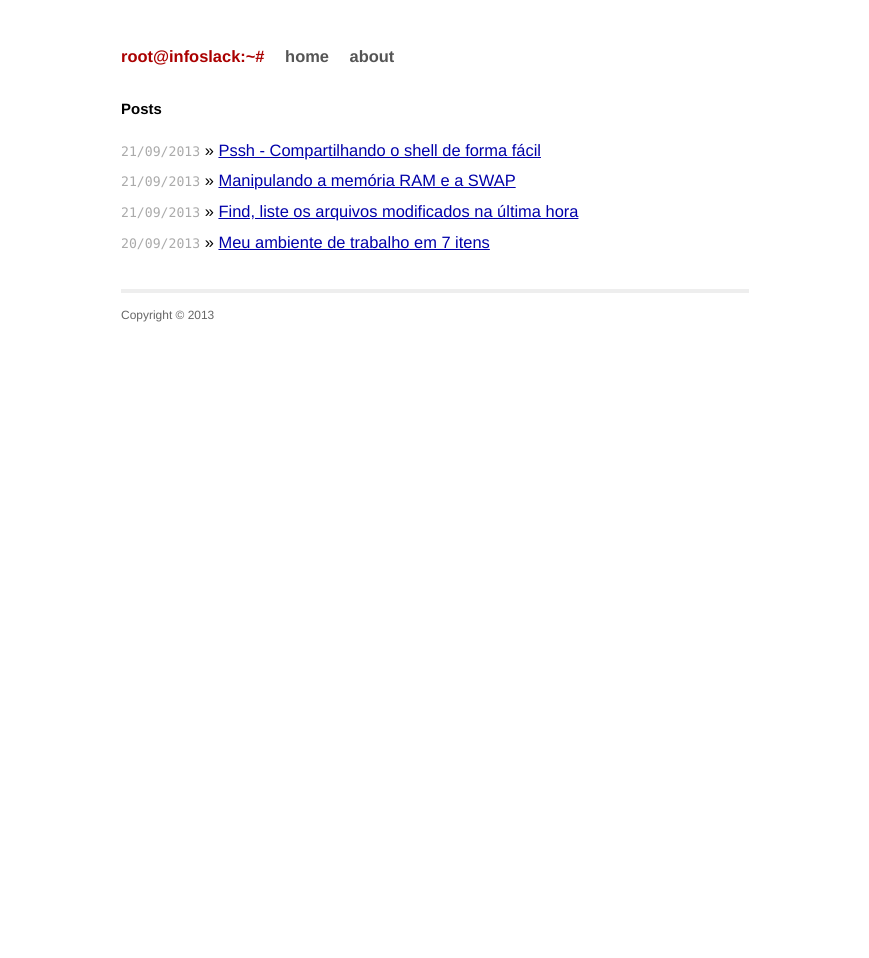
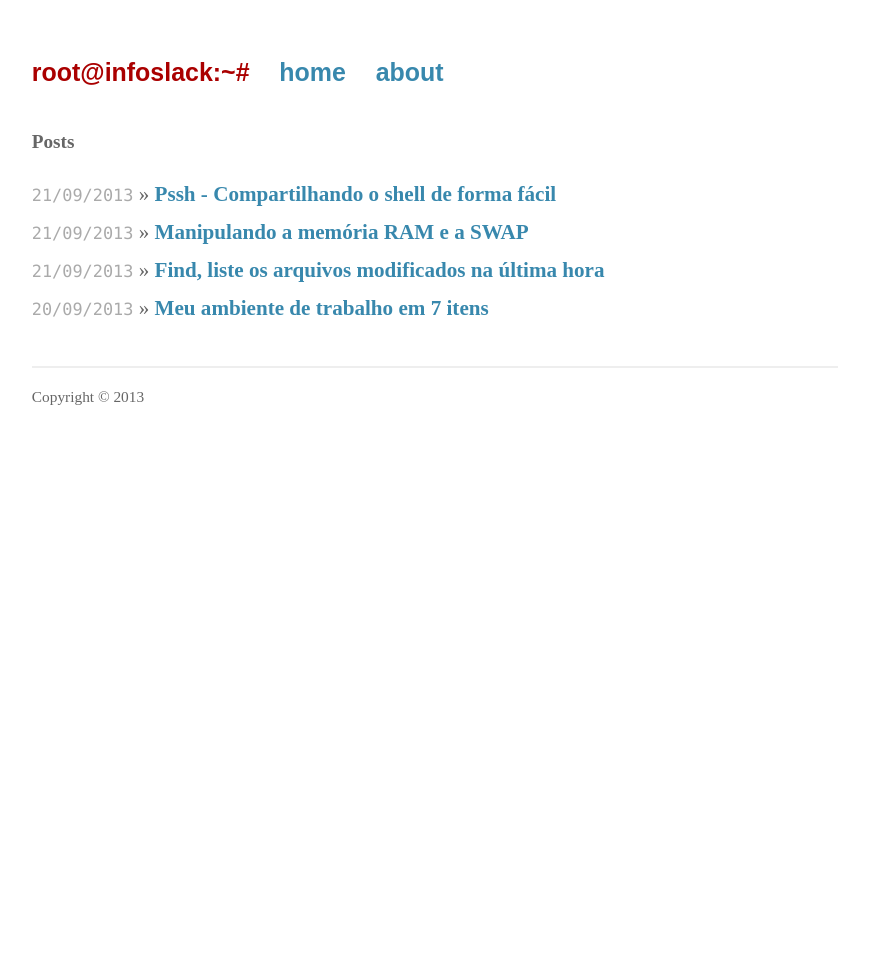
Before and after one commit to infoslack/infoslack-blog, a Jekyll site: the page built from index.html, in a window 1280 px wide. Shown: the whole page, without its empty margins (205-1074 px from the left). Built offline with Jekyll 4.4.1, drawn with Linux system fonts in a browser that asks for light colours; nearby versions of some CDN libraries; Markdown is read by kramdown in place of the engine named in the settings.

Commit message:
update layout, fonts and colors

```diff
--- a/_layouts/default.html
+++ b/_layouts/default.html
@@ -10,6 +10,9 @@
     <meta name="viewport" content="width=device-width">
     <link rel="stylesheet" href="/css/syntax.css">
     <link rel="stylesheet" href="/css/main.css">
+    <link rel="stylesheet" href="//netdna.bootstrapcdn.com/font-awesome/3.2.1/css/font-awesome.css">
+    <script type="text/javascript" src="//use.typekit.net/yed8yuc.js"></script>
+    <script type="text/javascript">try{Typekit.load();}catch(e){}</script>
   </head>
   <body>
 
--- a/css/main.css
+++ b/css/main.css
@@ -14,8 +14,7 @@ html, body { height: 100%; }
 
 body {
   background-color: #FFF;
-  font: 13.34px Helvetica, Arial, sans-serif;
-  font-size: small;
+  font-family: "freight-micro-pro", serif;
   text-align: center;
 }
 
@@ -24,10 +23,7 @@ h1, h2, h3, h4, h5, h6 {
 
 h1 { margin-bottom: 1em; }
 p { margin: 1em 0; }
-
-a         { color: #00a; }
-a:hover   { color: #000; }
-a:visited { color: #a0a; }
+code { font-family: "anonymous-pro"; }
 
 /*****************************************************************************/
 /*
@@ -57,17 +53,37 @@ ul.posts span {
 /*****************************************************************************/
 
 .site {
-  font-size: 115%;
+  font-size: 1.2em;
   text-align: justify;
   width: 42em;
   margin: 3em auto 2em;
   line-height: 1.5em;
+  color: #666;
+}
+
+a {
+  color: #3888AD;
+  text-decoration: none;
+  font-weight: bold;
+  font-style: none;
+  -webkit-transition-duration: 0.2s;
+  -moz-transition-duration: 0.2s;
+  -o-transition-duration: 0.2s;
+  transition-duration: 0.2s;
+}
+
+a:hover {
+  color: #000;
+  background-color: #F5E498;
 }
 
 .site .header a {
+  font-family: "anonymous-pro", sans-serif;
   font-weight: bold;
   text-decoration: none;
-  font-size: 1.1em;
+  font-size: 1.3em;
+  font-style: normal;
+  background-color: transparent;
 }
 
 .site .header h1.title {
@@ -80,7 +96,7 @@ ul.posts span {
 }
 
 .site .header h1.title a:hover {
-  color: #f0aeae;
+  text-shadow: rgba(0, 0, 0, 0.6) 1px 1px 6px;
 }
 
 .site h2 {
@@ -88,12 +104,12 @@ ul.posts span {
 }
 
 .site .header a.extra {
-  color: #555;
+  color: #3888AD;
   margin-left: 1em;
 }
 
 .site .header a.extra:hover {
-  color: #aaa;
+  text-shadow: rgba(0, 0, 0, 0.6) 1px 1px 6px;
 }
 
 .site .meta {
@@ -103,7 +119,7 @@ ul.posts span {
 .site .footer {
   font-size: 80%;
   color: #666;
-  border-top: 4px solid #eee;
+  border-top: 2px solid #eee;
   margin-top: 2em;
   overflow: hidden;
 }
```
